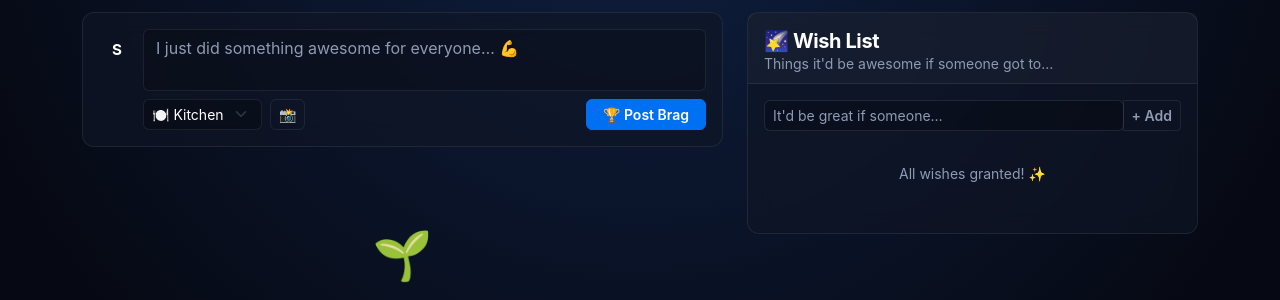
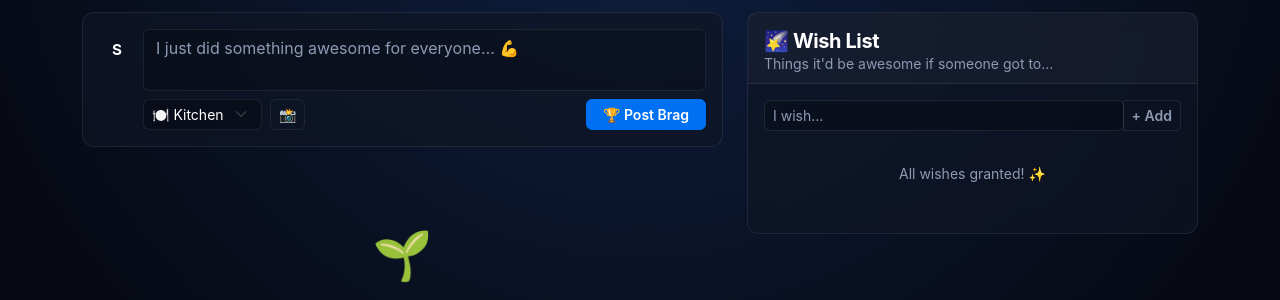
Before and after one commit to masterkong06/brag-board, a Flask app: page / in a window 1280 px wide. Shown: the part 153-453 px from the top of the page. Run offline with Flask 3, Linux system fonts and the light colour scheme; the visitor is signed in with stand-in values (Sample User, id 1); data comes from the database, SQL or seed files in the repository; data that the repository does not hold is empty; some libraries are stand-ins or nearby versions.

Commit message:
changed wish text

```diff
--- a/templates/index.html
+++ b/templates/index.html
@@ -157,7 +157,7 @@
         <form method="post" action="{{ url_for('add_wish') }}" class="mb-3">
           <div class="input-group input-group-sm">
             <input name="content" type="text" class="form-control"
-                   placeholder="It'd be great if someone…" required>
+                   placeholder="I wish…" required>
             <button type="submit" class="btn btn-outline-secondary">+ Add</button>
           </div>
         </form>
```
